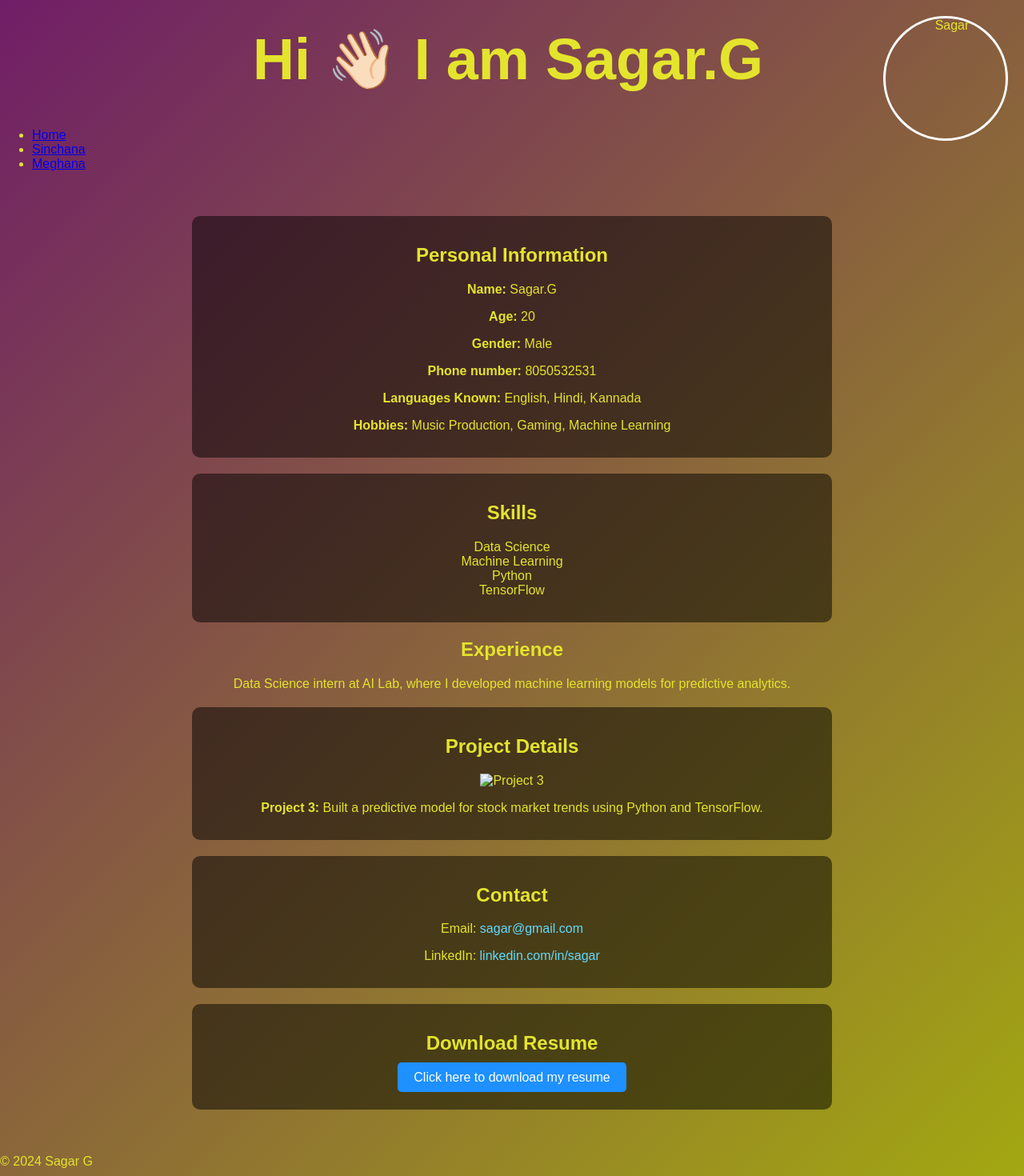
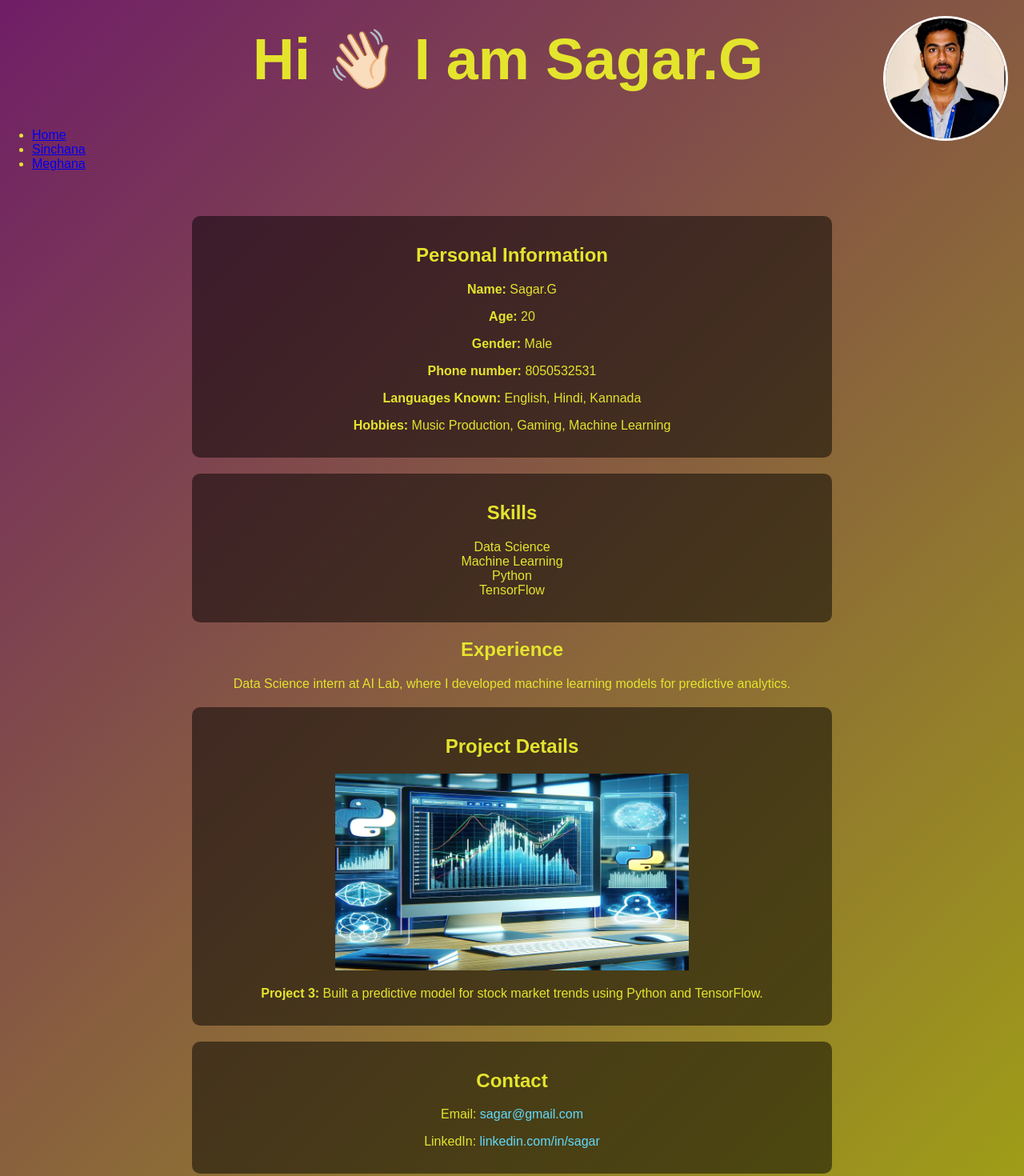
Before and after one commit to Meghanadine/html, a plain HTML site: page sagar.html in a window 1280 px wide. Shown: the top 1470 px of the page at 80% size. Drawn offline with Linux system fonts and the light colour scheme.

Commit message:
Update sagar.html

```diff
--- a/sagar.html
+++ b/sagar.html
@@ -118,7 +118,7 @@
 
     <main>
         <section class="profile container">
-            <img src="images/image2.jpg" alt="Sagar" class="profile-img">
+            <img src="image2.jpg" alt="Sagar" class="profile-img">
             <div>
                 <div class="bio">
                     <h2>Personal Information</h2>
@@ -147,7 +147,7 @@
 
                 <div class="projects">
                     <h2>Project Details</h2>
-                    <img src="images/project3.png" alt="Project 3" class="project-img">
+                    <img src="project3.png" alt="Project 3" class="project-img">
                     <p><strong>Project 3:</strong> Built a predictive model for stock market trends using Python and TensorFlow.</p>
                 </div>
 
@@ -160,7 +160,7 @@
                 <div class="resume">
                     <h2>Download Resume</h2>
                     <!-- This button will download a basic text resume -->
-                    <p><a href="files/Sagar_G_Resume.pdf" download="Sagar_Resume">Click here to download my resume</a></p>
+                    <p><a href="Sagar_G_Resume.pdf" download="Sagar_Resume">Click here to download my resume</a></p>
                 </div>
             </div>
         </section>
```
